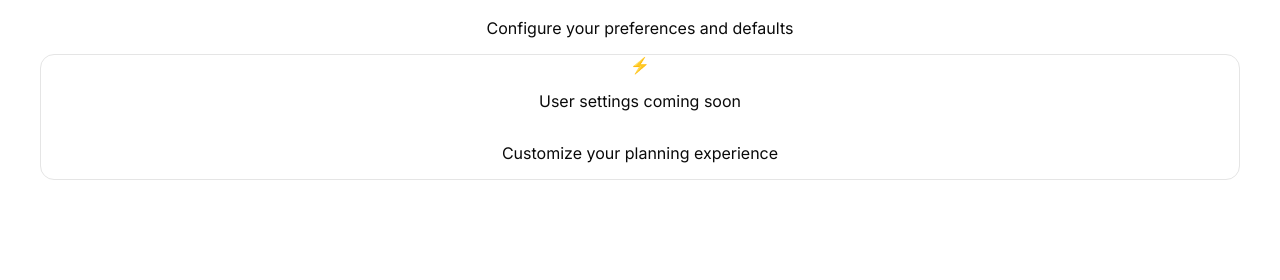
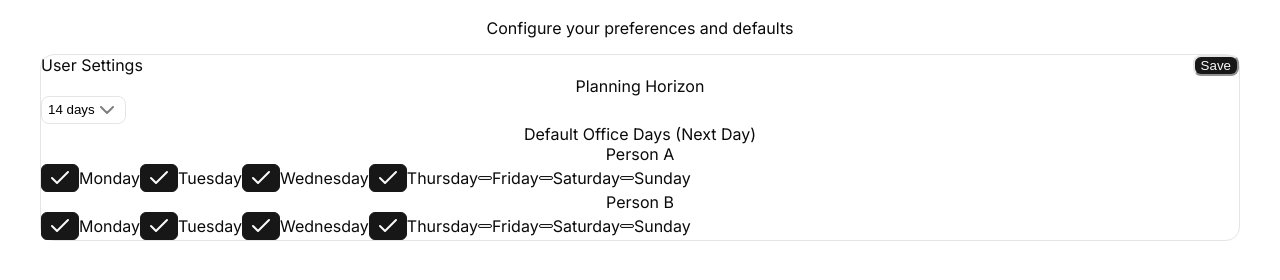
Before and after one commit to sederaa/dinner-planner, a React (Vite) app: page /settings in a window 1280 px wide. Shown: the part 194-474 px from the top of the page. Built offline with nearby package versions, Linux system fonts and the light colour scheme; no server answers; the database is empty.

Commit message:
User settings management

```diff
--- a/src/pages/PlannerPage.tsx
+++ b/src/pages/PlannerPage.tsx
@@ -48,6 +48,8 @@ const FALLBACK_DEFAULT_OFFICE_DAYS: DefaultOfficeDays = {
   personA: ["monday", "tuesday", "wednesday", "thursday"],
   personB: ["monday", "tuesday", "wednesday", "thursday"],
 };
+
+const FALLBACK_PLANNING_HORIZON_DAYS = 14;
 
 const startOfMonday = (date: Date) => {
   const monday = new Date(date);
@@ -112,6 +114,7 @@ export function PlannerPage() {
   const [openDayMenuDateKey, setOpenDayMenuDateKey] = useState<string | null>(null);
   const openDayMenuContainerRef = useRef<HTMLDivElement | null>(null);
   const [defaultOfficeDays, setDefaultOfficeDays] = useState<DefaultOfficeDays>(FALLBACK_DEFAULT_OFFICE_DAYS);
+  const [planningHorizonDays, setPlanningHorizonDays] = useState<number>(FALLBACK_PLANNING_HORIZON_DAYS);
   const [configuredRules, setConfiguredRules] = useState<Rule[]>(DEFAULT_RULES);
   const [exportMessage, setExportMessage] = useState<string | null>(null);
   const [autoSuggestMessage, setAutoSuggestMessage] = useState<string | null>(null);
@@ -137,13 +140,13 @@ export function PlannerPage() {
   });
 
   const days = useMemo(() => {
-    return Array.from({ length: 14 }, (_, index) => addDays(calendarStart, index));
-  }, [calendarStart]);
+    return Array.from({ length: planningHorizonDays }, (_, index) => addDays(calendarStart, index));
+  }, [calendarStart, planningHorizonDays]);
 
   const rangeLabel = useMemo(() => {
-    const rangeEnd = addDays(calendarStart, 13);
+    const rangeEnd = addDays(calendarStart, planningHorizonDays - 1);
     return formatRangeLabel(calendarStart, rangeEnd);
-  }, [calendarStart]);
+  }, [calendarStart, planningHorizonDays]);
 
   const goToPreviousWeek = () => setCalendarStart((current) => addDays(current, -7));
   const goToNextWeek = () => setCalendarStart((current) => addDays(current, 7));
@@ -402,7 +405,7 @@ export function PlannerPage() {
 
       try {
         const [{ data: settingsData, error: settingsError }, { data, error }, rulesData] = await Promise.all([
-          (supabase as any).from("user_settings").select("default_office_days").limit(1).maybeSingle(),
+          (supabase as any).from("user_settings").select("planning_horizon_days, default_office_days").limit(1).maybeSingle(),
           (supabase as any).from("meal_plans").select("*"),
           ensureRulesConfigSeeded(),
         ]);
@@ -410,6 +413,8 @@ export function PlannerPage() {
         if (settingsError) throw settingsError;
         if (error) throw error;
 
+        const horizonDays = Number(settingsData?.planning_horizon_days);
+        setPlanningHorizonDays(horizonDays === 7 ? 7 : FALLBACK_PLANNING_HORIZON_DAYS);
         setDefaultOfficeDays(normalizeOfficeDays(settingsData?.default_office_days));
 
         if (rulesData) {
@@ -1140,15 +1145,6 @@ export function PlannerPage() {
       setExportMessage(null);
     }, 2000);
   };
-
-  const editingFinalMeal: DayMealAssignment = editingMeal.special
-    ? {
-        special: editingMeal.special,
-        main: null,
-        sides: [],
-        dessert: null,
-      }
-    : editingMeal;
 
   const rankedMainCandidatesForSelectedDay = selectedDayKey ? getRankedMainCandidatesForDate(selectedDayKey) : [];
   const rankedMainCandidatesById = new Map(rankedMainCandidatesForSelectedDay.map((entry) => [entry.dish.id, entry]));
--- a/src/pages/SettingsPage.tsx
+++ b/src/pages/SettingsPage.tsx
@@ -1,6 +1,125 @@
-import { Card, CardContent } from "../components/ui/card";
+import { useEffect, useState } from "react";
+import { Button } from "../components/ui/button";
+import { Card, CardContent, CardHeader, CardTitle } from "../components/ui/card";
+import { Checkbox } from "../components/ui/checkbox";
+import { Label } from "../components/ui/label";
+import { Select, SelectContent, SelectItem, SelectTrigger, SelectValue } from "../components/ui/select";
+import { supabase } from "../lib/supabase";
+import { DEFAULT_SETTINGS, type DayOfWeek } from "../types/settings";
+
+const WEEKDAY_OPTIONS: Array<{ key: DayOfWeek; label: string }> = [
+  { key: "monday", label: "Monday" },
+  { key: "tuesday", label: "Tuesday" },
+  { key: "wednesday", label: "Wednesday" },
+  { key: "thursday", label: "Thursday" },
+  { key: "friday", label: "Friday" },
+  { key: "saturday", label: "Saturday" },
+  { key: "sunday", label: "Sunday" },
+];
+
+const normalizeDays = (days: unknown, fallback: DayOfWeek[]) => {
+  if (!Array.isArray(days)) return fallback;
+
+  const allowed = new Set<DayOfWeek>(WEEKDAY_OPTIONS.map((option) => option.key));
+  const normalized = days
+    .map((entry) => (typeof entry === "string" ? entry.toLowerCase() : ""))
+    .filter((entry): entry is DayOfWeek => allowed.has(entry as DayOfWeek));
+
+  return normalized.length > 0 ? normalized : fallback;
+};
+
+const getErrorMessage = (error: unknown, fallback: string) => {
+  if (error instanceof Error && error.message.trim().length > 0) {
+    return error.message;
+  }
+
+  return fallback;
+};
 
 export function SettingsPage() {
+  const [settingsRowId, setSettingsRowId] = useState<string | null>(null);
+  const [planningHorizonDays, setPlanningHorizonDays] = useState<number>(DEFAULT_SETTINGS.planningHorizonDays);
+  const [personAOfficeDays, setPersonAOfficeDays] = useState<DayOfWeek[]>(DEFAULT_SETTINGS.defaultOfficeDays.personA);
+  const [personBOfficeDays, setPersonBOfficeDays] = useState<DayOfWeek[]>(DEFAULT_SETTINGS.defaultOfficeDays.personB);
+  const [loading, setLoading] = useState(true);
+  const [saving, setSaving] = useState(false);
+  const [errorMessage, setErrorMessage] = useState<string | null>(null);
+  const [saveMessage, setSaveMessage] = useState<string | null>(null);
+
+  useEffect(() => {
+    const loadSettings = async () => {
+      setLoading(true);
+      setErrorMessage(null);
+
+      try {
+        const { data, error } = await (supabase as any).from("user_settings").select("id, planning_horizon_days, default_office_days").limit(1).maybeSingle();
+        if (error) throw error;
+
+        setSettingsRowId((data?.id as string | undefined) || null);
+        setPlanningHorizonDays(data?.planning_horizon_days === 7 ? 7 : 14);
+        setPersonAOfficeDays(normalizeDays(data?.default_office_days?.personA, DEFAULT_SETTINGS.defaultOfficeDays.personA));
+        setPersonBOfficeDays(normalizeDays(data?.default_office_days?.personB, DEFAULT_SETTINGS.defaultOfficeDays.personB));
+      } catch (loadError) {
+        console.error("Error loading settings:", loadError);
+        setErrorMessage(getErrorMessage(loadError, "Failed to load settings. Defaults are shown."));
+      } finally {
+        setLoading(false);
+      }
+    };
+
+    loadSettings();
+  }, []);
+
+  const toggleOfficeDay = (person: "A" | "B", day: DayOfWeek) => {
+    const update = (current: DayOfWeek[]) => {
+      if (current.includes(day)) {
+        return current.filter((entry) => entry !== day);
+      }
+
+      return [...current, day];
+    };
+
+    if (person === "A") {
+      setPersonAOfficeDays((current) => update(current));
+      return;
+    }
+
+    setPersonBOfficeDays((current) => update(current));
+  };
+
+  const saveSettings = async () => {
+    setSaving(true);
+    setErrorMessage(null);
+    setSaveMessage(null);
+
+    const payload = {
+      planning_horizon_days: planningHorizonDays,
+      default_office_days: {
+        personA: personAOfficeDays,
+        personB: personBOfficeDays,
+      },
+    };
+
+    try {
+      if (settingsRowId) {
+        const { error } = await (supabase as any).from("user_settings").update(payload).eq("id", settingsRowId);
+        if (error) throw error;
+      } else {
+        const { data, error } = await (supabase as any).from("user_settings").insert(payload).select("id").single();
+        if (error) throw error;
+        setSettingsRowId(data.id as string);
+      }
+
+      setSaveMessage("Settings saved");
+      setTimeout(() => setSaveMessage(null), 2000);
+    } catch (saveError) {
+      console.error("Error saving settings:", saveError);
+      setErrorMessage(getErrorMessage(saveError, "Failed to save settings."));
+    } finally {
+      setSaving(false);
+    }
+  };
+
   return (
     <div>
       <div className="mb-8">
@@ -9,12 +128,62 @@ export function SettingsPage() {
       </div>
 
       <Card className="border-gray-100 shadow-lg">
-        <CardContent className="p-8">
-        <div className="flex flex-col items-center justify-center py-12">
-          <div className="text-6xl mb-4">⚡</div>
-          <p className="text-lg text-gray-500 mb-2">User settings coming soon</p>
-          <p className="text-sm text-gray-400">Customize your planning experience</p>
-        </div>
+        <CardHeader className="flex-row items-center justify-between space-y-0">
+          <CardTitle className="text-lg">User Settings</CardTitle>
+          <Button type="button" size="sm" onClick={saveSettings} disabled={loading || saving}>
+            {saving ? "Saving..." : "Save"}
+          </Button>
+        </CardHeader>
+        <CardContent className="space-y-6">
+          {saveMessage && <div className="text-sm text-gray-600">{saveMessage}</div>}
+          {errorMessage && <div className="text-sm text-red-700">{errorMessage}</div>}
+
+          {loading ? (
+            <div className="text-sm text-gray-500 py-4">Loading settings...</div>
+          ) : (
+            <>
+              <div className="space-y-2">
+                <Label>Planning Horizon</Label>
+                <Select value={String(planningHorizonDays)} onValueChange={(value) => setPlanningHorizonDays(value === "7" ? 7 : 14)}>
+                  <SelectTrigger className="w-48">
+                    <SelectValue />
+                  </SelectTrigger>
+                  <SelectContent>
+                    <SelectItem value="7">7 days</SelectItem>
+                    <SelectItem value="14">14 days</SelectItem>
+                  </SelectContent>
+                </Select>
+              </div>
+
+              <div className="space-y-3">
+                <div className="text-sm font-medium text-gray-900">Default Office Days (Next Day)</div>
+
+                <div className="space-y-2">
+                  <div className="text-sm text-gray-600">Person A</div>
+                  <div className="flex flex-wrap gap-4">
+                    {WEEKDAY_OPTIONS.map((day) => (
+                      <label key={`person-a-${day.key}`} className="inline-flex items-center gap-2 text-sm">
+                        <Checkbox checked={personAOfficeDays.includes(day.key)} onCheckedChange={() => toggleOfficeDay("A", day.key)} />
+                        {day.label}
+                      </label>
+                    ))}
+                  </div>
+                </div>
+
+                <div className="space-y-2">
+                  <div className="text-sm text-gray-600">Person B</div>
+                  <div className="flex flex-wrap gap-4">
+                    {WEEKDAY_OPTIONS.map((day) => (
+                      <label key={`person-b-${day.key}`} className="inline-flex items-center gap-2 text-sm">
+                        <Checkbox checked={personBOfficeDays.includes(day.key)} onCheckedChange={() => toggleOfficeDay("B", day.key)} />
+                        {day.label}
+                      </label>
+                    ))}
+                  </div>
+                </div>
+              </div>
+            </>
+          )}
         </CardContent>
       </Card>
     </div>
```
Also changed, not shown: 2 other files (tests, documents, lock files or other folders).
